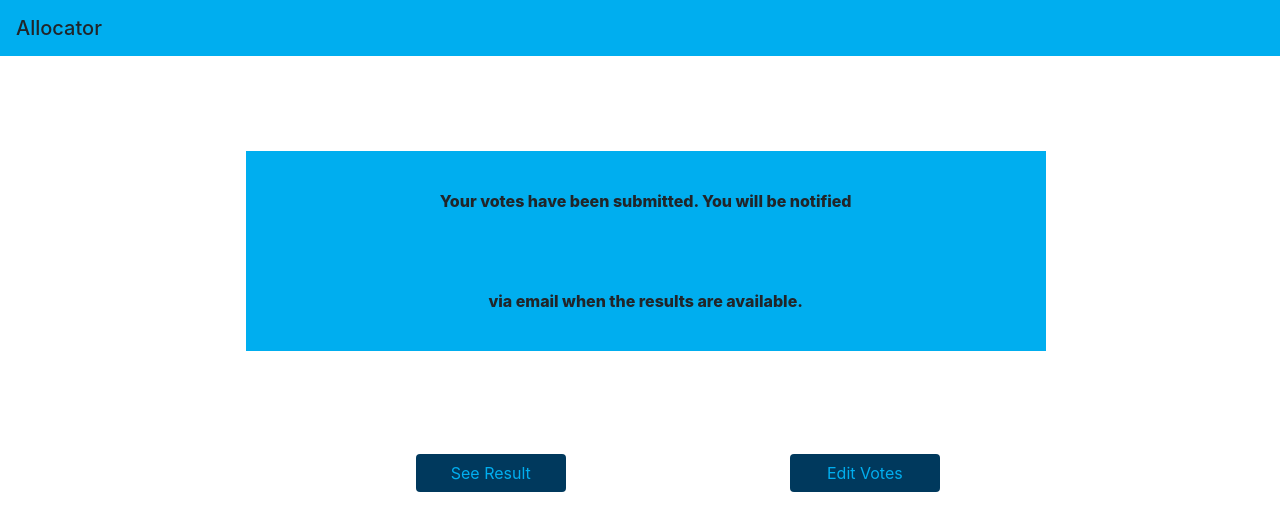
After one commit to daniel-flynn-github/Barclays-Team-Graduate-Allocation-App, a Django app: page /allocation/vote_submitted/ in a window 1280 px wide. The commit adds this page. Shown: the top 531 px of the page. Run offline with Django 3.2, Linux system fonts and the light colour scheme; some libraries are stand-ins or nearby versions.

Commit message:
vote submitted

```diff
--- a/django-backend/allocationapp/urls.py
+++ b/django-backend/allocationapp/urls.py
@@ -9,4 +9,5 @@ urlpatterns = [
     path('cast_votes/', views.cast_votes, name='cast_votes'),
     path('graduate_login/', views.graduate_login, name='graduate_login'),
     path('login_landing/', views.login_landing, name="login_landing"),
+    path('vote_submitted/', views.vote_submitted, name="vote_submitted"),
 ]
--- a/django-backend/allocationapp/views.py
+++ b/django-backend/allocationapp/views.py
@@ -22,3 +22,7 @@ def login_landing(request):
     # View function for the GRADUATE CAST VOTES page.
     context_dict = {}
     return render(request, 'allocationapp/login_landing.html', context=context_dict)
+
+def vote_submitted(request):
+    context_dict = {}
+    return render(request, 'allocationapp/vote_submitted.html', context=context_dict)
--- /dev/null
+++ b/django-backend/static/css/vote_submitted.css
@@ -0,0 +1,27 @@
+div {
+	width: 800px;
+	height: 200px;
+	line-height: 100px;
+	text-align: center;
+	position: fixed;
+    top: 4cm;
+    left: 6.5cm;
+    font-weight: 800;
+	background-color: #00AEEF;
+}
+#result{
+    position: fixed;
+    top: 12cm;
+    left:11cm;
+    width: 150px;
+    background-color:  #00395d;
+    color: #00AEEF;
+}
+#edit{
+    position: fixed;
+    top: 12cm;
+    right:9cm;
+    width: 150px;
+    background-color:  #00395d;
+    color: #00AEEF;
+}
--- a/django-backend/templates/allocationapp/base.html
+++ b/django-backend/templates/allocationapp/base.html
@@ -16,6 +16,7 @@
         <!-- Load custom CSS files -->
         <link rel="stylesheet" href="{% static 'css/main.css' %}">
         <link rel="stylesheet" href="{% static 'css/login.css' %}">
+       <link rel="stylesheet" href="{% static 'css/vote_submitted.css' %}">
 
         <!-- Load bootstrap config files -->
         <link rel="stylesheet" href="https://cdn.jsdelivr.net/npm/bootstrap@4.0.0/dist/css/bootstrap.min.css" integrity="sha384-Gn5384xqQ1aoWXA+058RXPxPg6fy4IWvTNh0E263XmFcJlSAwiGgFAW/dAiS6JXm" crossorigin="anonymous">
--- a/django-backend/templates/allocationapp/login.html
+++ b/django-backend/templates/allocationapp/login.html
@@ -18,8 +18,8 @@
                 </br>
                 <p>If you have not received your code, please <a href="">click here</a></p>
             </div>
-            <button type="submit" id="submit" class="btn">Start Voting</button>
-            <button type="reset" id="reset" class="btn">Reset</button>
+            <button type="submit" id="submit" class="btn btn btn-success active">Start Voting</button>
+            <button type="reset" id="reset" class="btn btn btn-success active">Reset</button>
         </div>
     </div>
 {% endblock %}
--- /dev/null
+++ b/django-backend/templates/allocationapp/vote_submitted.html
@@ -0,0 +1,13 @@
+{% extends 'allocationapp/base.html' %}
+{% load static %}
+
+{% block title_block %}
+   Vote Submitted
+{% endblock %}
+
+{% block body_block %}
+   <div>Your votes have been submitted. You will be notified </br>
+      via email when the results are available.</div>
+   <button type="submit" id="result" class="btn">See Result</button>
+   <button type="submit" id="edit" class="btn">Edit Votes</button>
+{% endblock %}
```
